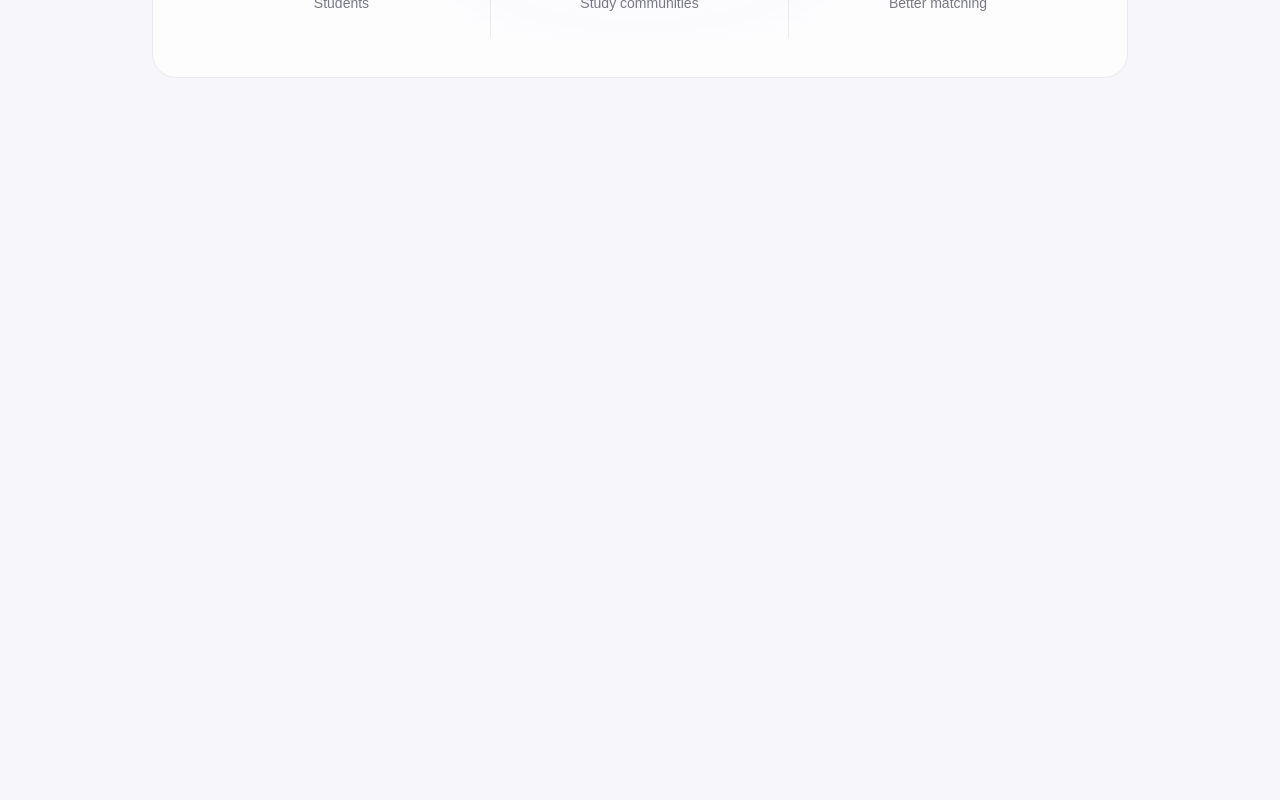
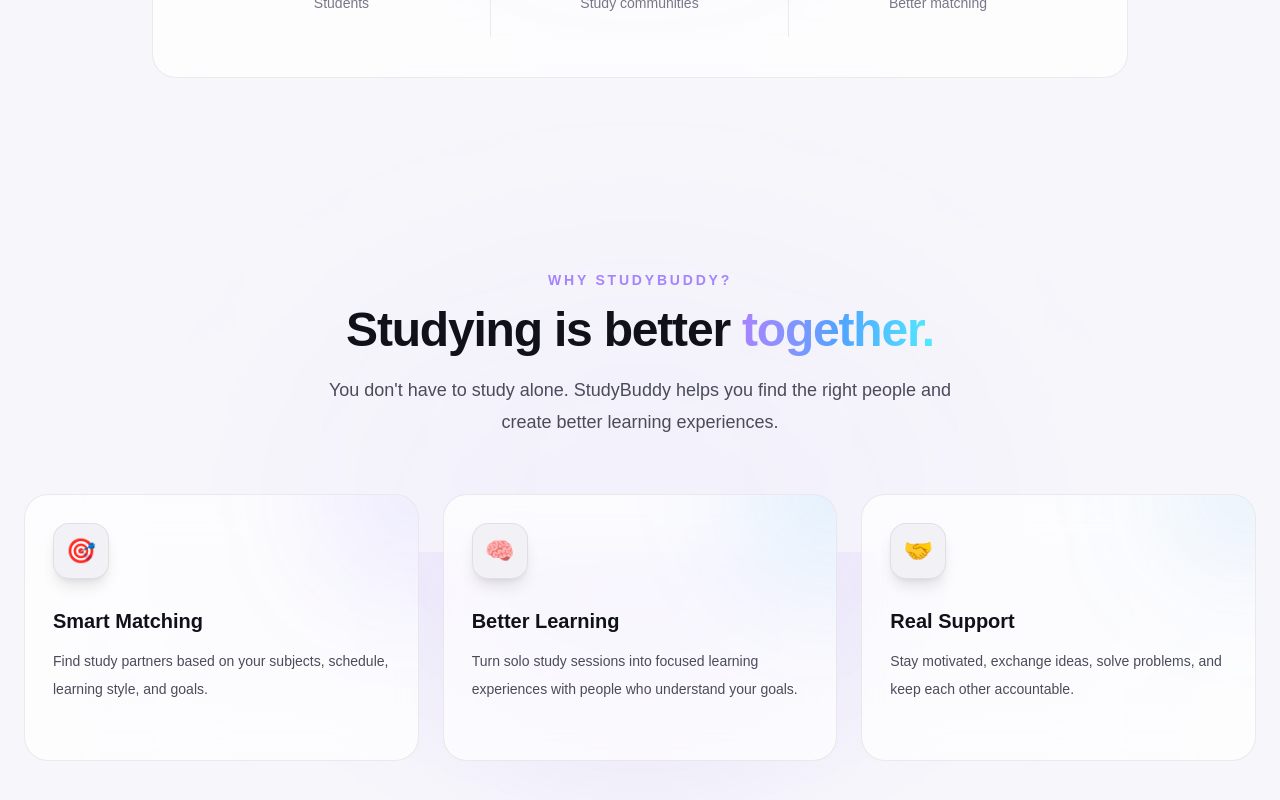
Before and after one commit to KmShoyab/StudyBuddy, a Next.js app in the folder frontend/: page / in a window 1280 px wide. Shown: the part 1048-1848 px from the top of the page. Before the commit the page ends 1222 px from the top, so only its background shows below. Built offline with nearby package versions, Linux system fonts and the light colour scheme.

Commit message:
Add Why StudyBuddy benefits section

```diff
--- a/frontend/app/page.tsx
+++ b/frontend/app/page.tsx
@@ -1,7 +1,7 @@
 import Navbar from "@/components/Navbar";
 import Button from "@/components/Button";
 import TrustStats from "@/components/TrustStats";
-
+import WhyStudyBuddy from "@/components/WhyStudyBuddy";
 export default function Home() {
   return (
     <main className="min-h-screen">
@@ -48,11 +48,11 @@
             <Button variant="secondary">See How It Works</Button>
           </div>
         </div>
-            </section>
+      </section>
 
       {/* Trust Stats */}
       <TrustStats />
-
+      <WhyStudyBuddy />
     </main>
   );
 }
--- /dev/null
+++ b/frontend/components/WhyStudyBuddy.tsx
@@ -0,0 +1,88 @@
+const benefits = [
+  {
+    icon: "🎯",
+    title: "Smart Matching",
+    description:
+      "Find study partners based on your subjects, schedule, learning style, and goals.",
+    gradient: "from-violet-500/20 to-blue-500/10",
+  },
+  {
+    icon: "🧠",
+    title: "Better Learning",
+    description:
+      "Turn solo study sessions into focused learning experiences with people who understand your goals.",
+    gradient: "from-blue-500/20 to-cyan-500/10",
+  },
+  {
+    icon: "🤝",
+    title: "Real Support",
+    description:
+      "Stay motivated, exchange ideas, solve problems, and keep each other accountable.",
+    gradient: "from-cyan-500/20 to-violet-500/10",
+  },
+];
+
+export default function WhyStudyBuddy() {
+  return (
+    <section className="relative mx-auto max-w-7xl px-6 py-24">
+      {/* Background glow */}
+      <div className="pointer-events-none absolute left-1/2 top-1/2 -z-10 h-[400px] w-[700px] -translate-x-1/2 -translate-y-1/2 rounded-full bg-violet-500/5 blur-[140px]" />
+
+      {/* Section heading */}
+      <div className="mx-auto max-w-2xl text-center">
+        <p className="text-sm font-semibold uppercase tracking-[0.2em] text-violet-400">
+          Why StudyBuddy?
+        </p>
+
+        <h2 className="theme-text-primary mt-4 text-3xl font-bold tracking-tight sm:text-4xl md:text-5xl">
+          Studying is better{" "}
+          <span className="bg-gradient-to-r from-violet-400 via-blue-400 to-cyan-300 bg-clip-text text-transparent">
+            together.
+          </span>
+        </h2>
+
+        <p className="theme-text-secondary mt-5 text-base leading-8 sm:text-lg">
+          You don't have to study alone. StudyBuddy helps you find the right
+          people and create better learning experiences.
+        </p>
+      </div>
+
+      {/* Benefit cards */}
+      <div className="mt-14 grid gap-6 md:grid-cols-3">
+        {benefits.map((benefit, index) => (
+          <div
+            key={benefit.title}
+            className="group relative overflow-hidden rounded-3xl border border-[var(--border)] bg-[var(--surface)]/70 p-7 backdrop-blur-xl transition-all duration-500 hover:-translate-y-2 hover:border-violet-400/20 hover:shadow-2xl hover:shadow-violet-500/10"
+            style={{
+              animationDelay: `${index * 100}ms`,
+            }}
+          >
+            {/* Card glow */}
+            <div
+              className={`pointer-events-none absolute -right-20 -top-20 h-40 w-40 rounded-full bg-gradient-to-br ${benefit.gradient} blur-3xl transition-transform duration-500 group-hover:scale-150`}
+            />
+
+            {/* Icon */}
+            <div className="relative flex h-14 w-14 items-center justify-center rounded-2xl border border-[var(--border)] bg-[var(--surface-soft)] text-2xl shadow-lg transition-transform duration-500 group-hover:scale-110 group-hover:rotate-3">
+              {benefit.icon}
+            </div>
+
+            {/* Content */}
+            <div className="relative mt-7">
+              <h3 className="theme-text-primary text-xl font-semibold">
+                {benefit.title}
+              </h3>
+
+              <p className="theme-text-secondary mt-3 text-sm leading-7">
+                {benefit.description}
+              </p>
+            </div>
+
+            {/* Bottom accent */}
+            <div className="relative mt-7 h-px w-0 bg-gradient-to-r from-violet-400 to-cyan-300 transition-all duration-500 group-hover:w-full" />
+          </div>
+        ))}
+      </div>
+    </section>
+  );
+}
```
